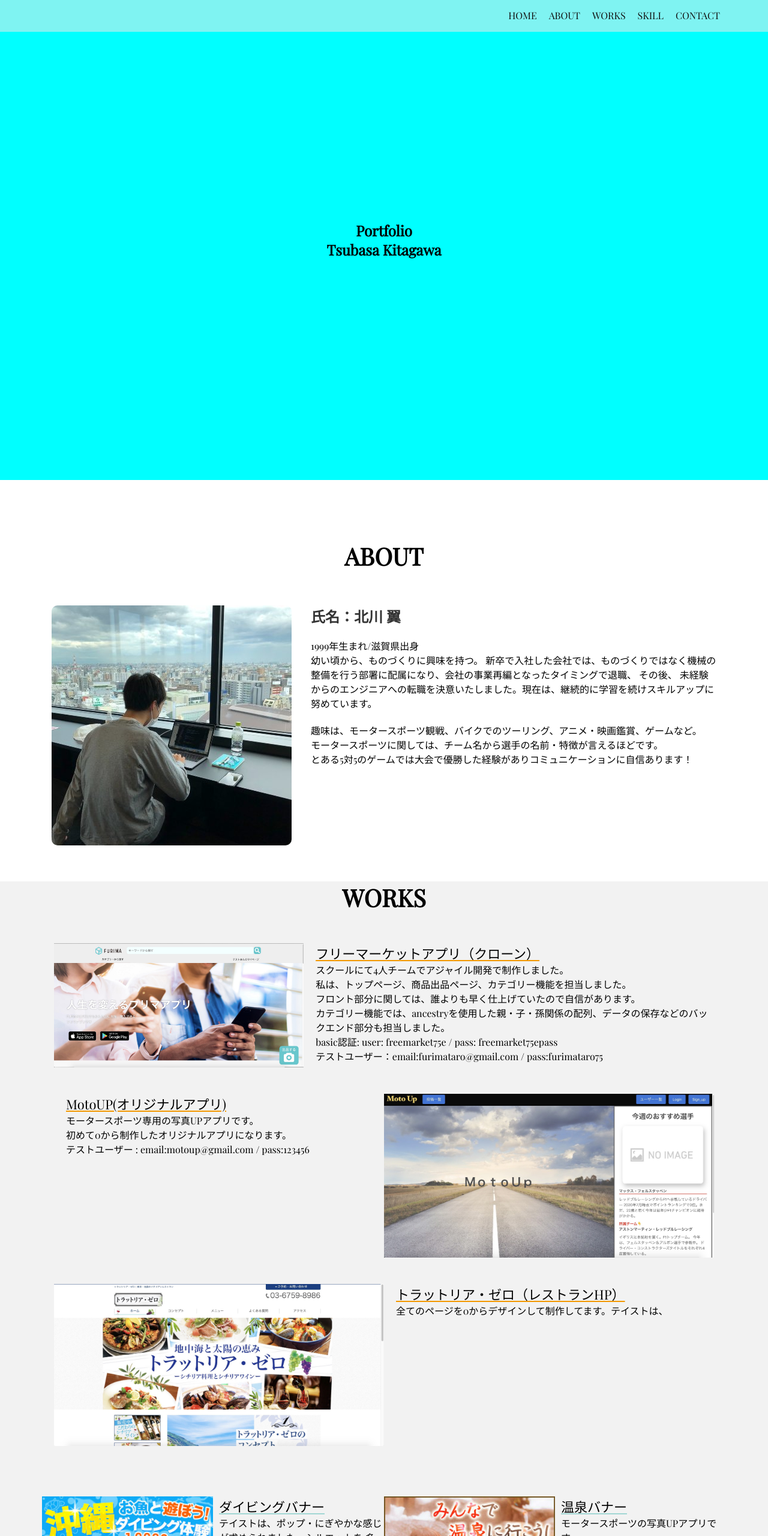
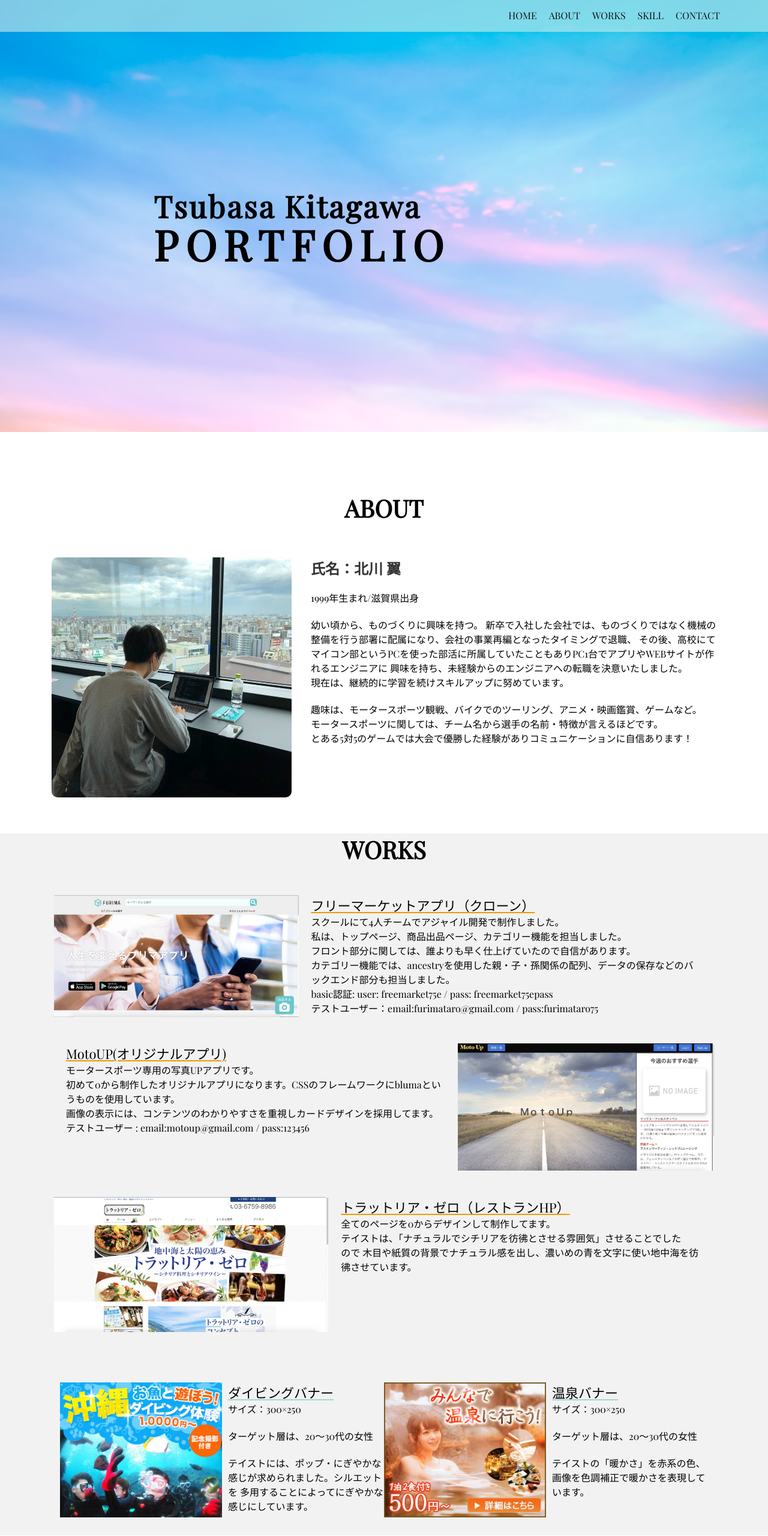
Before and after one commit to teto72/portfolio2, a plain HTML site: page index.html in a window 1280 px wide. Shown: the top 2560 px of the page at 60% size. Drawn offline with nearby package versions, Linux system fonts and the light colour scheme.

Commit message:
update:追加のレスポンシブデザイン
追加した制作物のレスポンシブデザイン実装。

```diff
--- a/index.html
+++ b/index.html
@@ -31,12 +31,10 @@
       </li>
     </ul>
   </nav>
+
   <section id="HOME" class="home-wrapper">
-    <h1>
-      Portfolio<br>
-      Tsubasa Kitagawa
-    </h1>
-    <!-- <h2>Tsubasa Kitagawa</h2> -->
+    <h1>Tsubasa Kitagawa</h1>
+    <h2>PORTFOLIO</h2>
   </section>
 
   <section id="ABOUT" class="about fadein">
@@ -47,11 +45,12 @@
       </div>
       <div class="about__text">
         <h1>氏名：北川 翼</h1>
-        <p>1999年生まれ/滋賀県出身</p>
+        <p>1999年生まれ/滋賀県出身</p><br>
         <p>幼い頃から、ものづくりに興味を持つ。
           新卒で入社した会社では、ものづくりではなく機械の整備を行う部署に配属になり、会社の事業再編となったタイミングで退職、
-          その後、
-          未経験からのエンジニアへの転職を決意いたしました。現在は、継続的に学習を続けスキルアップに努めています。
+          その後、高校にてマイコン部というPCを使った部活に所属していたこともありPC1台でアプリやWEBサイトが作れるエンジニアに
+          興味を持ち、未経験からのエンジニアへの転職を決意いたしました。<br>
+          現在は、継続的に学習を続けスキルアップに努めています。
           <br>
           <br>
           趣味は、モータースポーツ観戦、バイクでのツーリング、アニメ・映画鑑賞、ゲームなど。<br>
@@ -91,7 +90,8 @@
           <p>
             <span>MotoUP(オリジナルアプリ)</span><br>
             モータースポーツ専用の写真UPアプリです。<br>
-            初めて0から制作したオリジナルアプリになります。<br>
+            初めて0から制作したオリジナルアプリになります。CSSのフレームワークにblumaというものを使用しています。<br>
+            画像の表示には、コンテンツのわかりやすさを重視しカードデザインを採用してます。<br>
             テストユーザー : email:motoup@gmail.com / pass:123456
           </p>
         </div>
@@ -101,25 +101,31 @@
           </a>
           <p>
             <span>トラットリア・ゼロ（レストランHP）</span><br>
-            全てのページを0からデザインして制作してます。テイストは、
+            全てのページを0からデザインして制作してます。<br>
+            テイストは、「ナチュラルでシチリアを彷彿とさせる雰囲気」させることでした<br>ので
+            木目や紙質の背景でナチュラル感を出し、濃いめの青を文字に使い地中海を彷彿させています。
           </p>
         </div>
       </div>
       <div class="works__banner">
-        <div class="box3">
+        <div class="box3" id="box2">
           <img src="image/banner1.jpg" alt="">
           <p>
             <span>ダイビングバナー</span> <br>
-            テイストは、ポップ・にぎやかな感じが求められました。シルエットを
-            多用することによってにぎやかにしています。<br>
+            サイズ：300×250<br><br>
+            ターゲット層は、20〜30代の女性<br><br>
+            テイストには、ポップ・にぎやかな感じが求められました。シルエットを
+            多用することによってにぎやかな感じにしています。<br>
 
           </p>
         </div>
-        <div class="box3">
+        <div class="box3" id="box2">
           <img src="image/banner2.jpg" alt="">
           <p>
             <span>温泉バナー</span><br>
-            モータースポーツの写真UPアプリです。<br>
+            サイズ：300×250<br><br>
+            ターゲット層は、20〜30代の女性<br><br>
+            テイストの「暖かさ」を赤系の色、画像を色調補正で暖かさを表現しています。
 
           </p>
         </div>
@@ -167,7 +173,7 @@
           使用言語・ツール
         </div>
         <div class="icon-text">
-          HTML5 / CSS3 / Sass / JavaScript / jQuery / Ruby / RubyonRails / <br>
+          HTML5 / CSS3 / Sass / JavaScript / jQuery / Ruby / RubyonRails / MySQL /<br>
           Photoshop /
         </div>
   </section>
--- a/mobile.scss
+++ b/mobile.scss
@@ -1,5 +1,7 @@
 .home-wrapper {
-  padding: 200px 0 0 0 ;
+  h1,h2 {
+    font-size: 20px !important;
+  }
 }
 .about {
   &__wrapper {
@@ -15,14 +17,37 @@
     padding: 1rem;
   }
 }
-// .about_img {
-//   img {
-//     padding: 1rem;
-//     width: 200px;
-//     height: 200px;
-//   }
-// }
 
+.works {
+  .box {
+    &:nth-child(2) {
+      flex-wrap: wrap !important;
+    }
+    flex-wrap: wrap;
+    a {
+      width: 100% !important;
+    }
+  }
+  &__banner {
+    display: flow-root !important;
+    #box2 {
+      width: 100%;
+      &:nth-child(2) {
+        flex-wrap: wrap ;
+      }
+      img {
+        width: 100% ;
+      }
+      flex-wrap: wrap;
+      a {
+        width: 100% ;
+      }
+      p {
+        font-size: 14px;
+      }
+    }
+  }
+}
 
 .skill {
   &__wrapper {
--- a/style.scss
+++ b/style.scss
@@ -44,17 +44,29 @@ body {
 .home-wrapper {
   position: relative;
   width: 100%;
-  background-color: aqua;
-  height: 100vh;
-  text-align: center;
-  // padding: 300px 200px;
+  background: url(image/sky.jpg);
+  background-size: cover;
+  height: 90vh;
+  // text-align: center;
   h1,h2 {
-  position: absolute;
-  top: 50%;
-  left: 50%;
-  margin-right: -50%;
-  transform: translate(-50%, -50%);
+    position: absolute;
+    top: 50%;
+    left: 20%;
+  }
+  h1 {
+  font-size: 50px;
+  margin-top: -50px;
+  letter-spacing: 3px;
+  // position: absolute;
+  // top: 50%;
+  // left: 50%;
+  // margin-right: -50%;
+  // transform: translate(-50%, -50%);
   font-family: 'Playfair Display', serif;
+  }
+  h2 {
+    font-size: 70px;
+    letter-spacing: 12px;
   }
 }
 
@@ -159,6 +171,9 @@ body {
     max-width: 1140px;
     margin: 0 auto;
     padding: 30px 0;
+    .marker {
+      color: #3E3A39;
+    }
     span {
       text-decoration: underline  #F39800 ;
       font-size: 22px;
@@ -178,7 +193,7 @@ body {
         transform: translateY(-15px);
       }
       p {
-        padding-left: 20px;
+        padding: 0 20px 0;
       }
       &:nth-child(2) {
         flex-flow: row-reverse;
@@ -191,7 +206,7 @@ body {
   &__banner {
     max-width: 1140px;
     margin: 0 auto;
-    padding: 30px 0;
+    padding: 30px;
     display: flex;
     span {
       font-size: 22px;
```
Also changed, not shown: image/sky.jpg (added), mobile.css, style.css, 2 other files.
